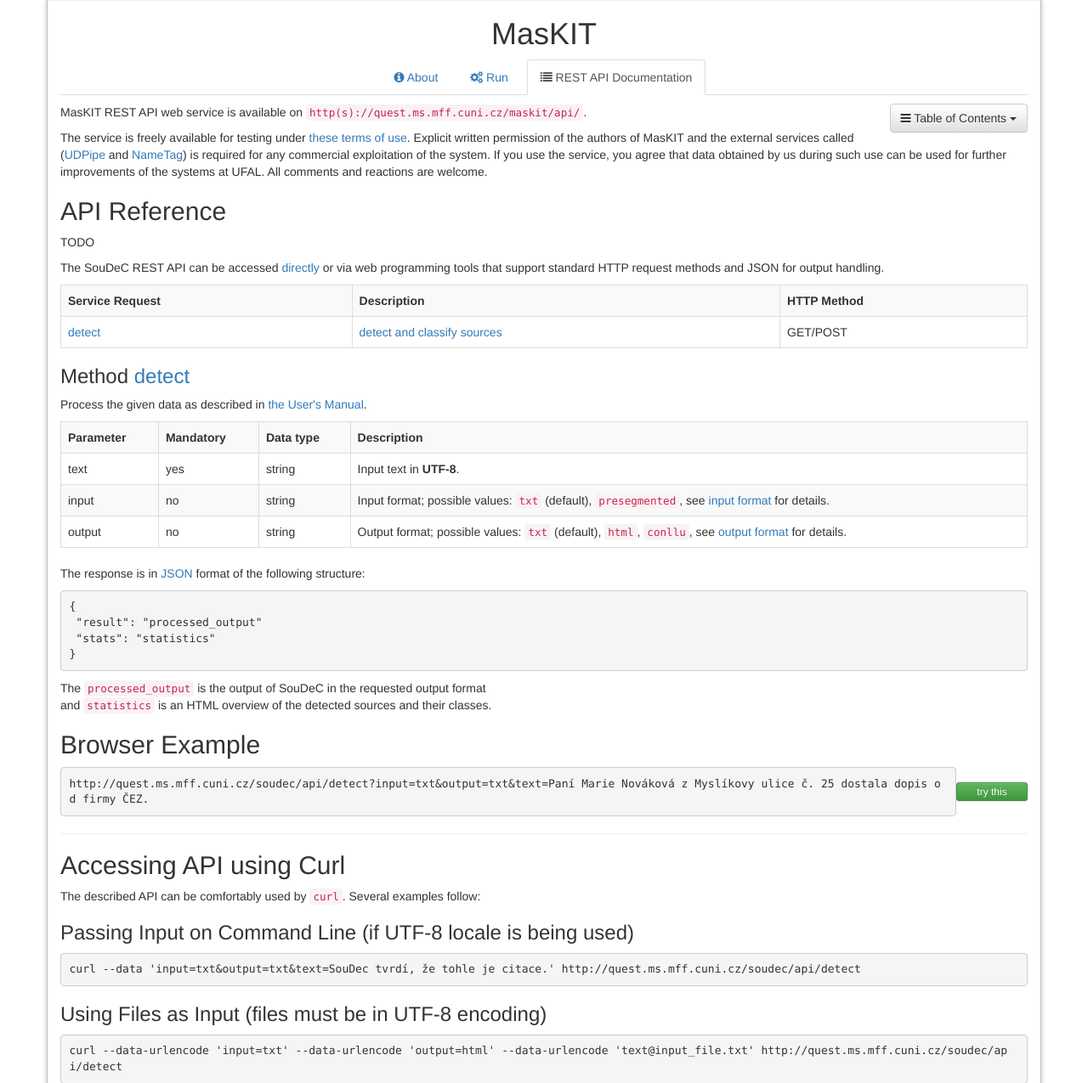
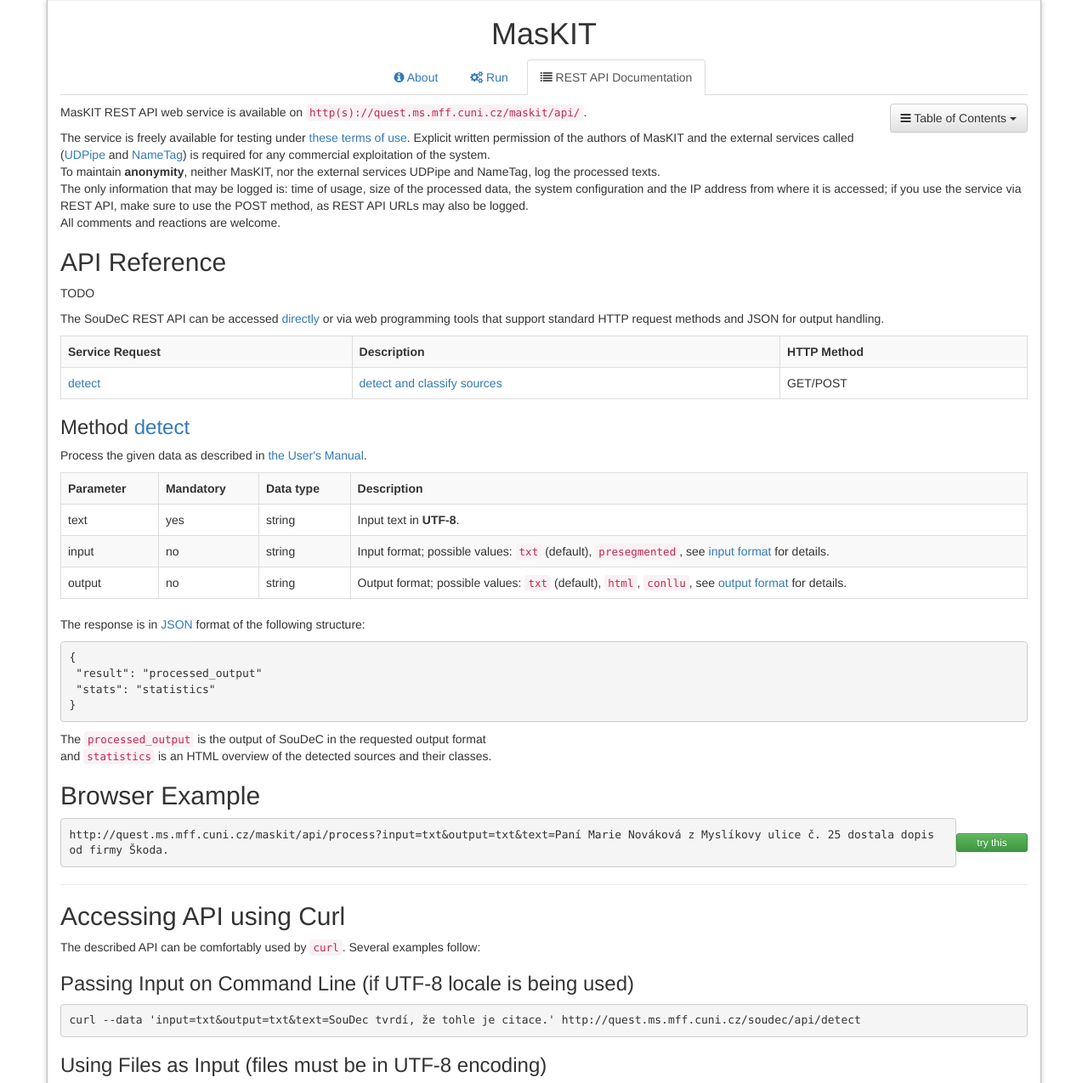
Before and after one commit to ufal/maskit, a PHP site: page /api-reference.php in a window 1280 px wide. Shown: the top 1275 px of the page at 85% size. Run offline with PHP 8.4, Linux system fonts and the light colour scheme; some libraries are stand-ins or nearby versions.

Commit message:
Updated pages
git-svn-id: https://svn.ms.mff.cuni.cz/svn/ponk/projects/maskit@30 9b7822f3-4786-4c31-9c96-ea234496b5ad

```diff
--- a/html/api-reference.php
+++ b/html/api-reference.php
@@ -65,8 +65,8 @@ The <code>processed_output</code> is the output of SouDeC in the requested outpu
 
 <h2 style="margin-top: 20px">Browser Example</h2>
 <table style='width: 100%'>
- <tr><td style='vertical-align: middle'><pre style='margin-bottom: 0; white-space: pre-wrap' class="prettyprint lang-html">http://quest.ms.mff.cuni.cz/soudec/api/detect?input=txt&amp;output=txt&amp;text=Paní Marie Nováková z Myslíkovy ulice č. 25 dostala dopis od firmy ČEZ.</pre></td>
-     <td style='vertical-align: middle; width: 6em'><button style='width: 100%' type="button" class="btn btn-success btn-xs" onclick="window.open('http://quest.ms.mff.cuni.cz/soudec/api/detect?input=txt&amp;output=txt&amp;text=Paní Marie Nováková z Myslíkovy ulice č. 25 dostala dopis od firmy ČEZ.')">try&nbsp;this</button></td></tr>
+ <tr><td style='vertical-align: middle'><pre style='margin-bottom: 0; white-space: pre-wrap' class="prettyprint lang-html">http://quest.ms.mff.cuni.cz/maskit/api/process?input=txt&amp;output=txt&amp;text=Paní Marie Nováková z Myslíkovy ulice č. 25 dostala dopis od firmy Škoda.</pre></td>
+     <td style='vertical-align: middle; width: 6em'><button style='width: 100%' type="button" class="btn btn-success btn-xs" onclick="window.open('http://quest.ms.mff.cuni.cz/maskit/api/process?input=txt&amp;output=txt&amp;text=Paní Marie Nováková z Myslíkovy ulice č. 25 dostala dopis od firmy Škoda.')">try&nbsp;this</button></td></tr>
 </table>
 
 <hr />
--- a/html/licence.html
+++ b/html/licence.html
@@ -1,4 +1,6 @@
 <p>The service is freely available for testing under <a href="https://lindat.mff.cuni.cz/en/terms-of-use" target="_blank">these terms of use</a>.
 Explicit written permission of the authors of MasKIT and the external services called (<a href="https://lindat.mff.cuni.cz/services/udpipe/" target="_blank">UDPipe</a> and <a href="https://lindat.mff.cuni.cz/services/nametag/" target="_blank">NameTag</a>) is required
-for any commercial exploitation of the system. If you use the service, you agree that data obtained by us during such use can be used for further
-    improvements of the systems at UFAL. All comments and reactions are welcome.</p>
+for any commercial exploitation of the system.
+<br>To maintain <b>anonymity</b>, neither MasKIT, nor the external services UDPipe and NameTag, log the processed texts.
+<br>The only information that may be logged is: time of usage, size of the processed data, the system configuration and the IP address from where it is accessed; if you use the service via REST API, make sure to use the POST method, as REST API URLs may also be logged.
+<br>All comments and reactions are welcome.</p>
--- a/html/run.php
+++ b/html/run.php
@@ -149,7 +149,7 @@
 
     <h3 id="acknowledgements_title" style="margin-top: 30px">Acknowledgements</h3>
     <p id="acknowledgements_text">The development of MasKIT was financed by the TAČR SIGMA project TQ01000526: PONK - Asistent přístupné úřední komunikace.</p>
-    <p>
+    <p>MasKIT uses external services for its work:
     <ul>
       <li>
         UDPipe (<a href="https://lindat.mff.cuni.cz/services/udpipe/" target="_blank">https://lindat.mff.cuni.cz/services/udpipe/</a>)
```
